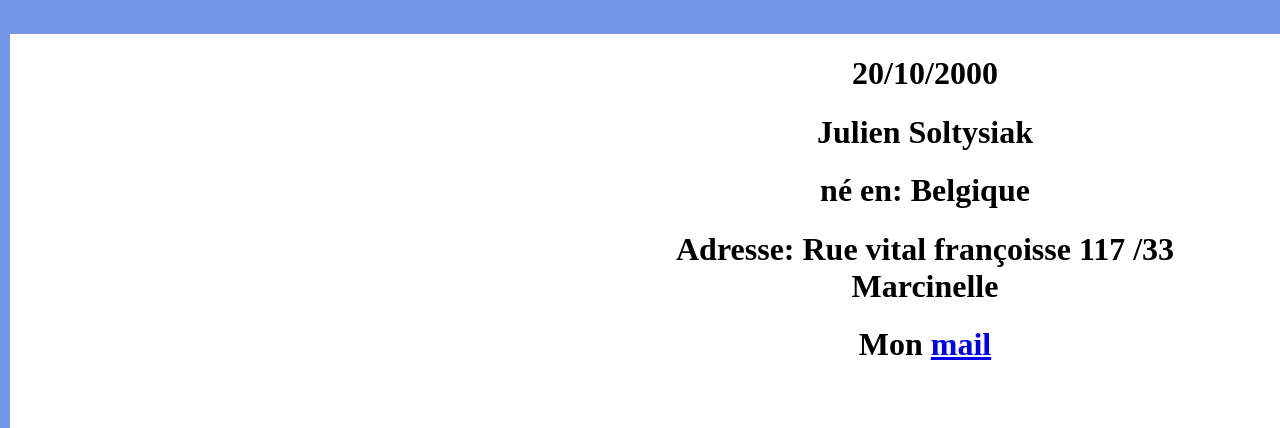
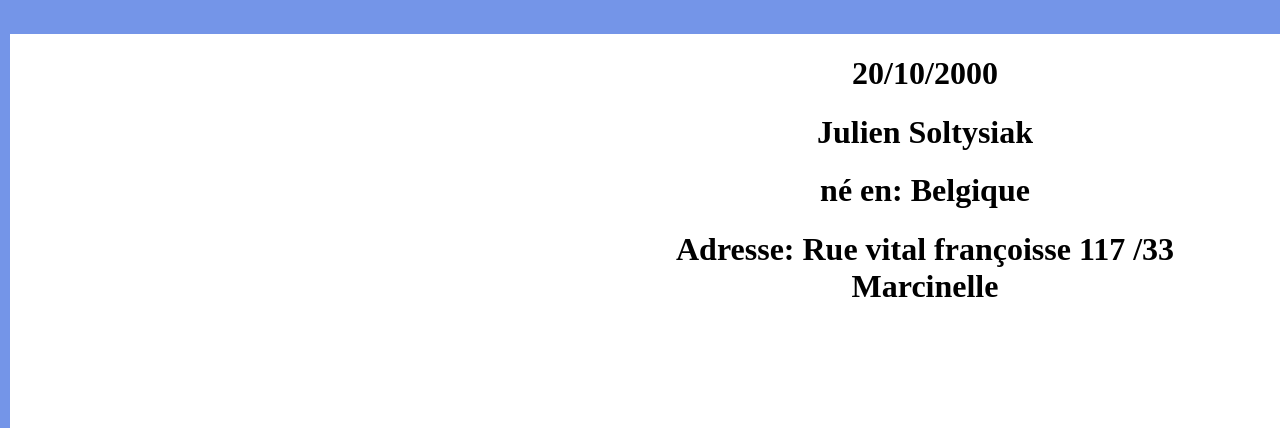
Before and after one commit to SoltysiakCoding/VCard, a plain HTML site: page index.html in a window 1280 px wide. Shown: the part 372-800 px from the top of the page. Drawn offline with Linux system fonts and the light colour scheme.

Commit message:
modif julien

```diff
--- a/index.html
+++ b/index.html
@@ -34,9 +34,6 @@
 				<br>
 			Marcinelle
 		</h1>
-		<h1>
-			Mon <a href="mailto:soltysiak.coding@gmail.com">mail</a>
-		</h1>
 	</div>
 </footer>
 
```
